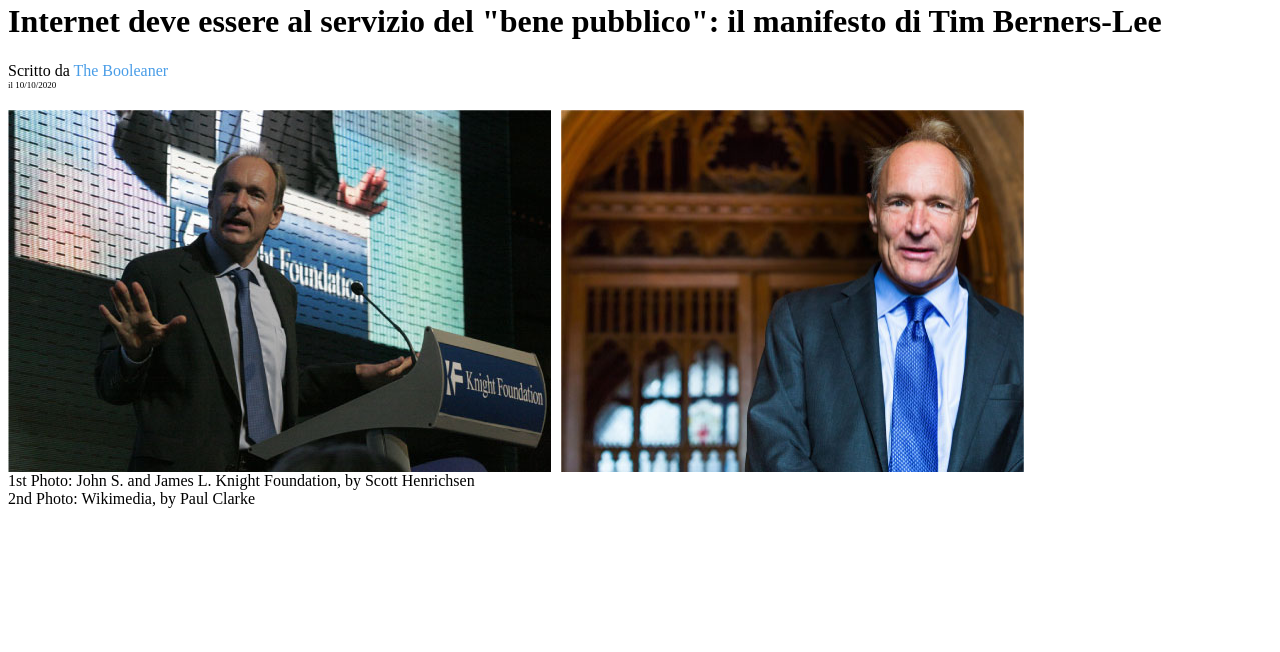
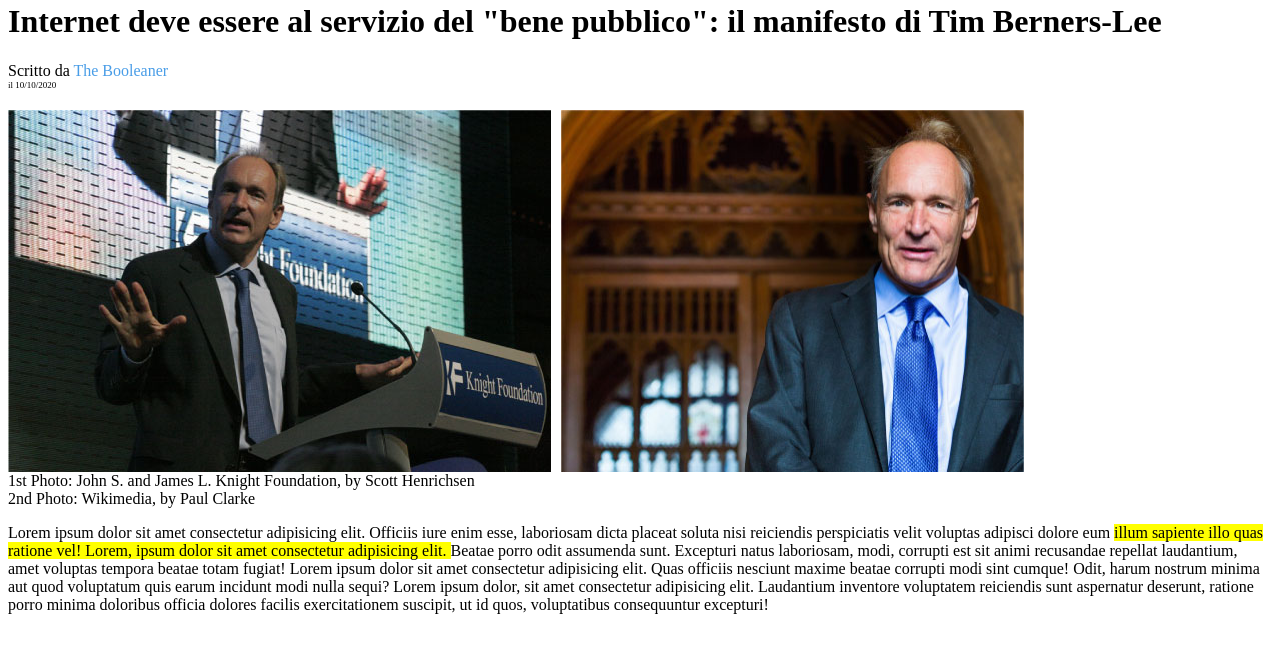
Before and after one commit to salvatorescalise1999/html-css-booleaner, a plain HTML site: page index.html in a window 1280 px wide. Shown: the part 98-750 px from the top of the page. Drawn offline with Linux system fonts and the light colour scheme.

Commit message:
add paragrafo con testo evidenziato con variazioni in style.css

```diff
--- a/css/style.css
+++ b/css/style.css
@@ -35,3 +35,8 @@ main p span {
 .paragrafi-margini-zero {
    margin-top: 0px;
 }
+
+.sottolineato {
+   background-color: yellow;
+   color: black;
+}
--- a/index.html
+++ b/index.html
@@ -34,6 +34,8 @@
             <p class="paragrafi-margini-zero" >1st Photo: John S. and James L. Knight Foundation, by Scott Henrichsen</p>
             <p class="paragrafi-margini-zero" >2nd Photo: Wikimedia, by Paul Clarke</p>
 
+            <p>Lorem ipsum dolor sit amet consectetur adipisicing elit. Officiis iure enim esse, laboriosam dicta placeat soluta nisi reiciendis perspiciatis velit voluptas adipisci dolore eum <span class="sottolineato" >illum sapiente illo quas ratione vel! Lorem, ipsum dolor sit amet consectetur adipisicing elit. </span> Beatae porro odit assumenda sunt. Excepturi natus laboriosam, modi, corrupti est sit animi recusandae repellat laudantium, amet voluptas tempora beatae totam fugiat! Lorem ipsum dolor sit amet consectetur adipisicing elit. Quas officiis nesciunt maxime beatae corrupti modi sint cumque! Odit, harum nostrum minima aut quod voluptatum quis earum incidunt modi nulla sequi? Lorem ipsum dolor, sit amet consectetur adipisicing elit. Laudantium inventore voluptatem reiciendis sunt aspernatur deserunt, ratione porro minima doloribus officia dolores facilis exercitationem suscipit, ut id quos, voluptatibus consequuntur excepturi!</p>
+
 
         </section>
     </main>
```
